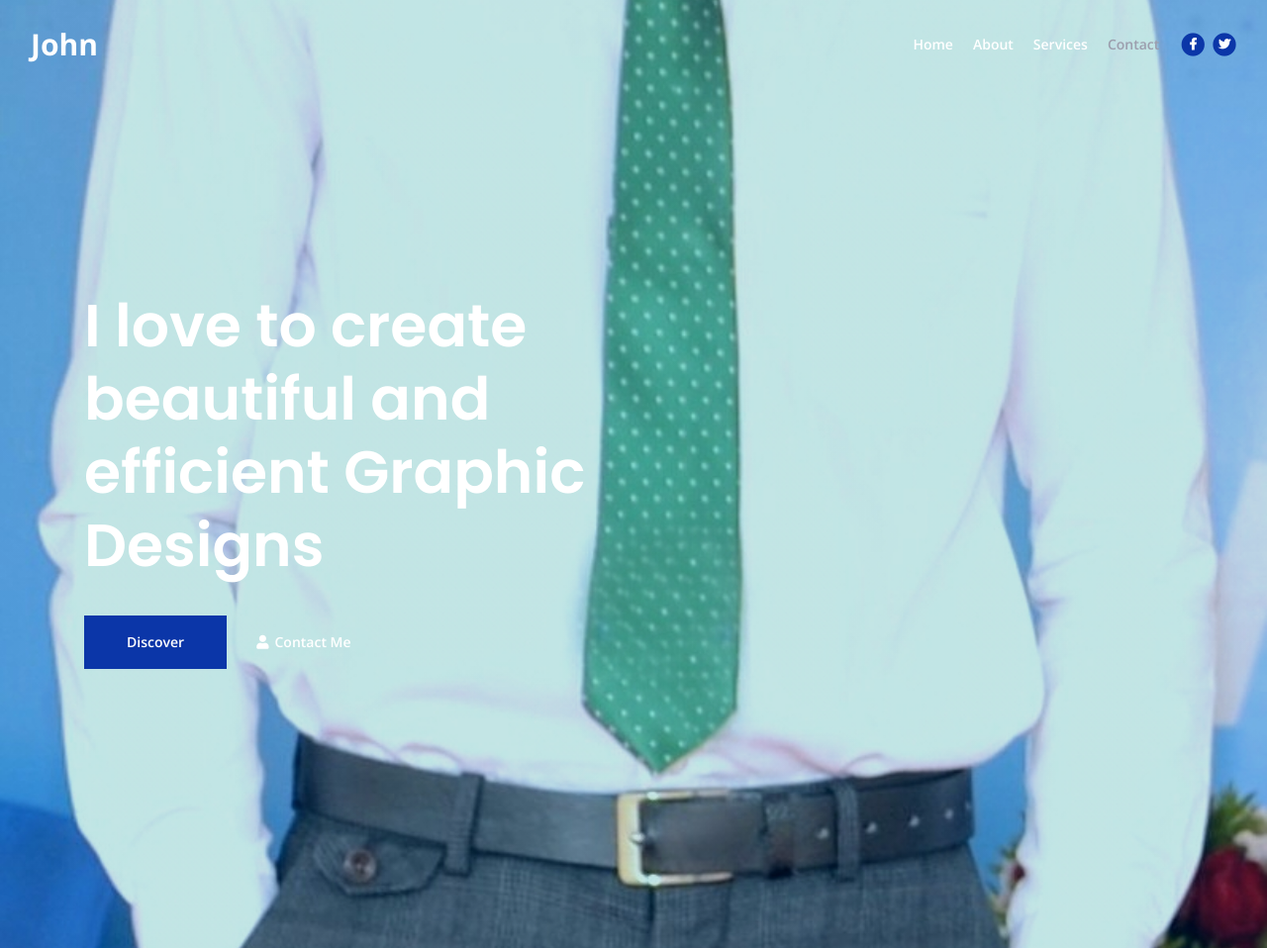
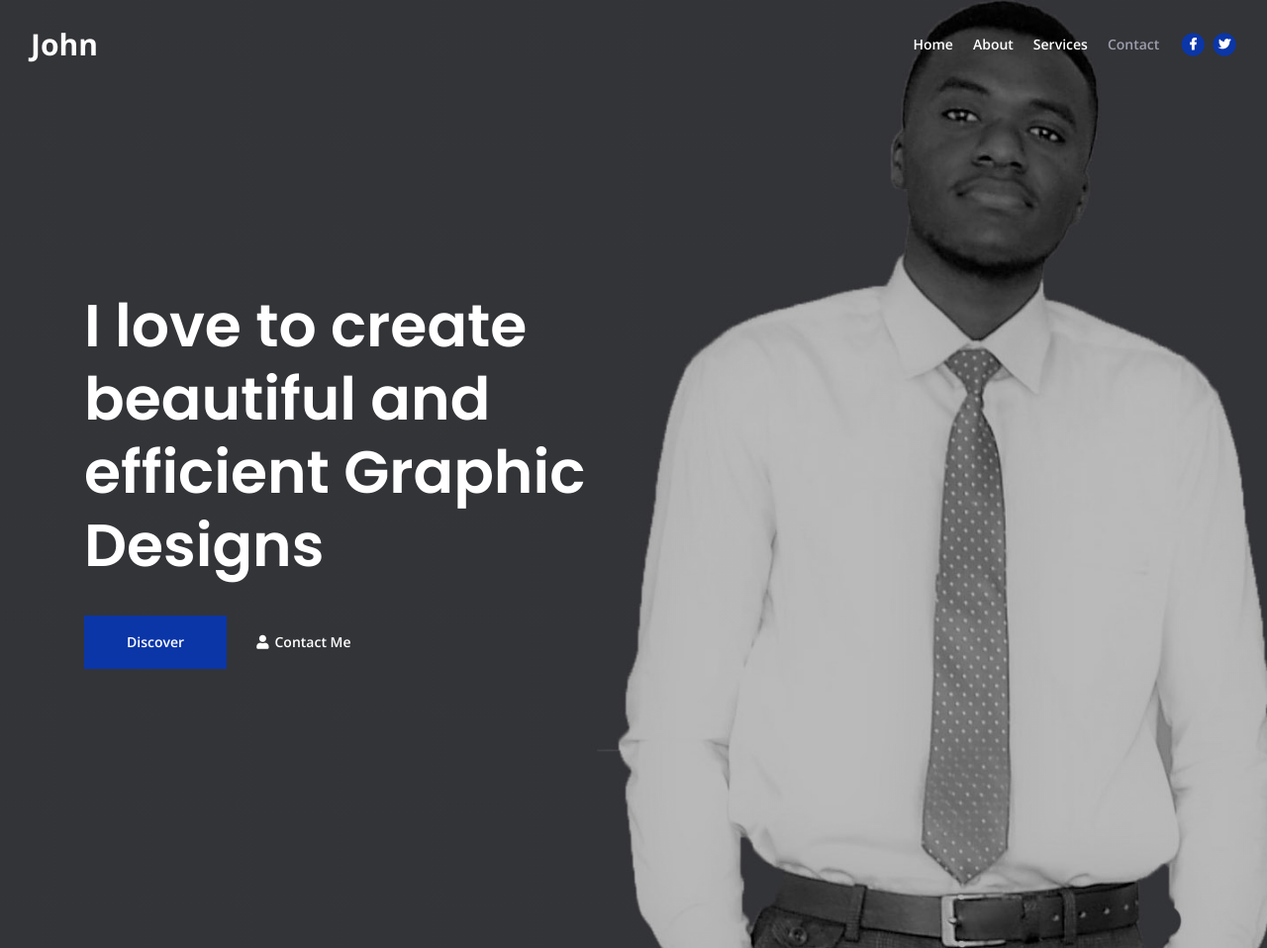
Before and after one commit to mp3mba/portfolio, a plain HTML site: page index.html in a window 1280 px wide. Shown: the top 958 px of the page at 99% size. Drawn offline with nearby package versions, Linux system fonts and the light colour scheme.

```diff
--- a/css/styles.css
+++ b/css/styles.css
@@ -521,7 +521,7 @@ input[type='checkbox'] {
 .header {
 	padding-top: 7rem;
 	padding-bottom: 5.5rem;
-	background: linear-gradient(rgba(0, 0, 0, 0.1), rgba(0, 0, 0, 0.1)), url('../images/pro.jpg') center center no-repeat;
+	background: linear-gradient(rgba(0, 0, 0, 0.1), rgba(0, 0, 0, 0.1)), url('../images/pro3.jpg') center center no-repeat;
 	background-size: cover;
 	text-align: center;
 }
```
Also changed, not shown: images/pro1.jpg (added), images/pro3.jpg (added).
